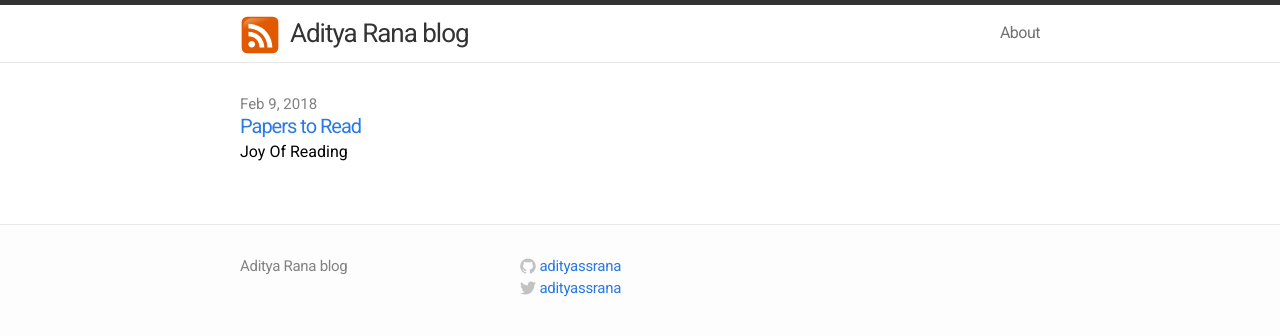
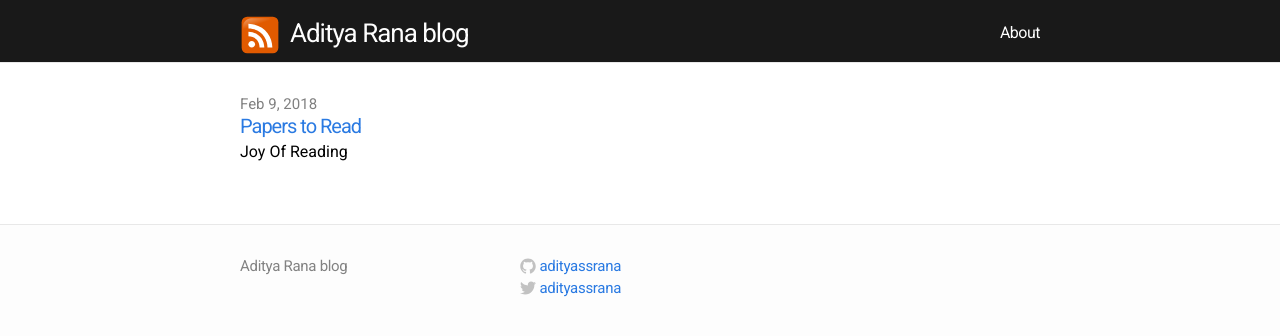
Before and after one commit to adityassrana/old_blog_template, a Jekyll site: the page built from index.html, in a window 1280 px wide. Shown: the top 336 px of the page. Built offline with Jekyll 4.4.1, drawn with Linux system fonts in a browser that asks for light colours.

Commit message:
change header colors

```diff
--- a/css/main.css
+++ b/css/main.css
@@ -41,17 +41,17 @@ a:visited { color: #205caa; }
 /* Site header */
 
 .site-header {
-  border-top: 5px solid #333;
+  border-top: 5px solid #191919;
   border-bottom: 1px solid #e8e8e8;
   min-height: 56px;
-  background-color: white;
+  background-color: #191919;
 }
 
 .site-title,
 .site-title:hover,
 .site-title:visited {
   display: block;
-  color: #333;
+  color: #fefefe;
   font-size: 26px;
   letter-spacing: -1px;
   float: left;
@@ -69,7 +69,7 @@ a:visited { color: #205caa; }
 
 .site-nav .page-link {
   margin-left: 20px;
-  color: #727272;
+  color: #fefefe;
   letter-spacing: -.5px;
 }
 
```
